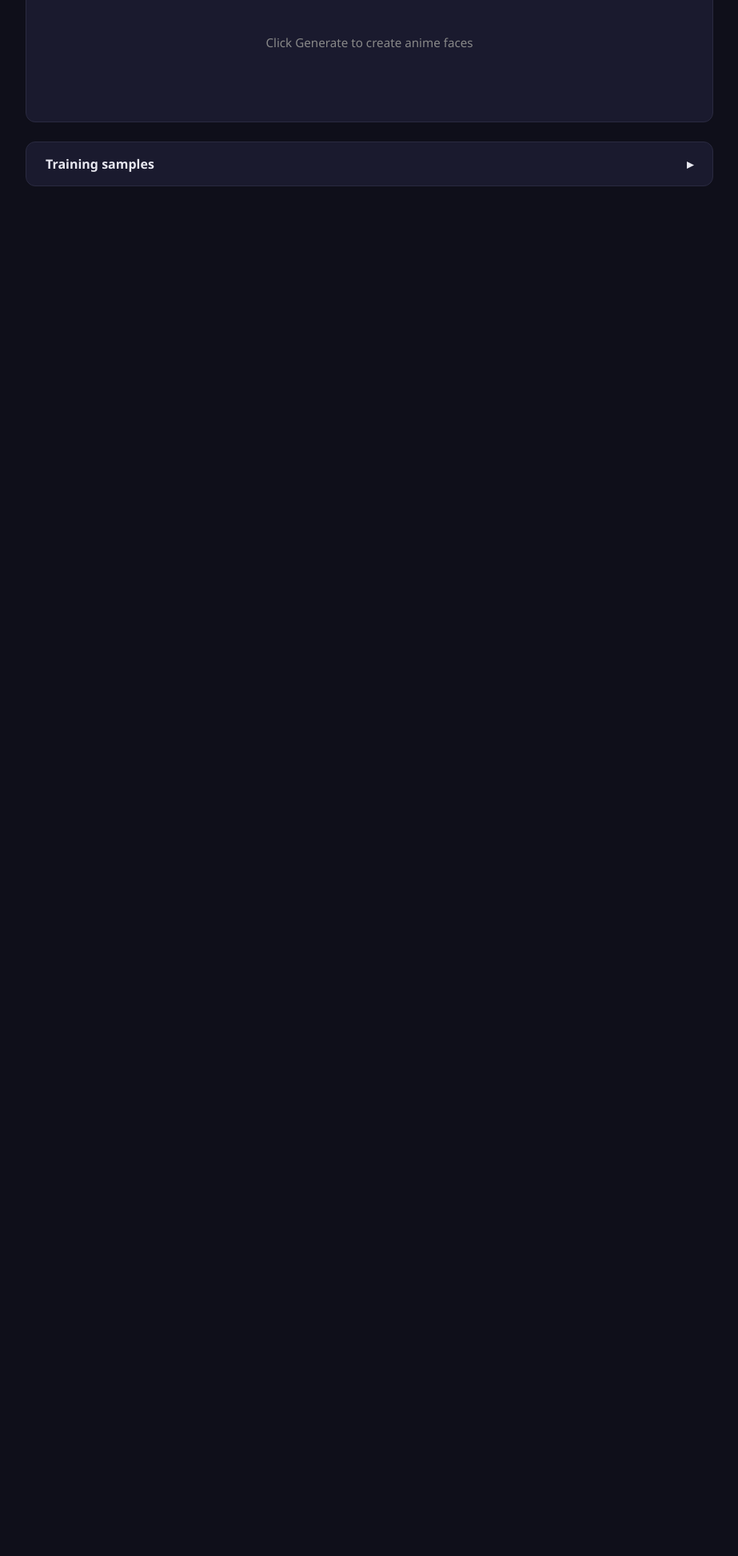
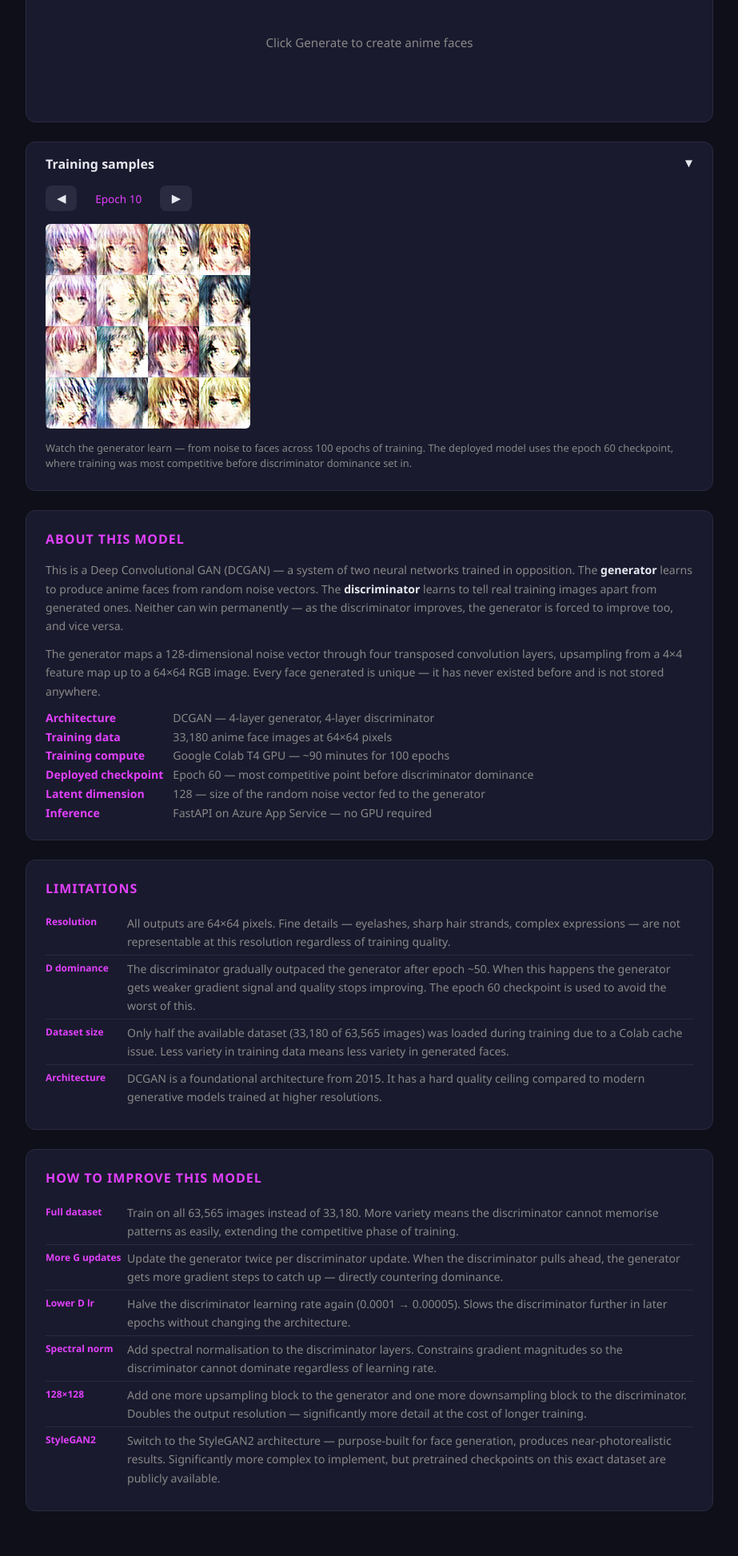
Before and after one commit to xavier-oc-programming/anime-face-gan, a FastAPI app: page / in a window 1280 px wide. Shown: the part 391-2337 px from the top of the page at 80% size, without its empty margins (178-1101 px from the left). Before the commit the page ends 624 px from the top, so only its background shows below. Run offline with FastAPI, Linux system fonts and the light colour scheme.

Commit message:
Add model info, limitations, and improvements sections to web demo

```diff
--- a/templates/index.html
+++ b/templates/index.html
@@ -181,6 +181,61 @@
     }
     #no-samples { color: var(--text-muted); font-size: .9rem; }
 
+    /* Info sections */
+    .info-section {
+      background: var(--surface);
+      border: 1px solid var(--border);
+      border-radius: var(--radius);
+      padding: 1.5rem;
+      margin-bottom: 1.5rem;
+    }
+    .info-section h2 {
+      font-size: 1rem;
+      font-weight: 700;
+      color: var(--accent);
+      margin-bottom: 1rem;
+      text-transform: uppercase;
+      letter-spacing: .06em;
+    }
+    .info-section p {
+      font-size: .88rem;
+      color: var(--text-muted);
+      line-height: 1.65;
+      margin-bottom: .75rem;
+    }
+    .info-section p:last-child { margin-bottom: 0; }
+    .info-section ul {
+      list-style: none;
+      padding: 0;
+      margin: 0;
+    }
+    .info-section ul li {
+      font-size: .88rem;
+      color: var(--text-muted);
+      line-height: 1.65;
+      padding: .3rem 0;
+      border-bottom: 1px solid var(--border);
+      display: flex;
+      gap: .75rem;
+    }
+    .info-section ul li:last-child { border-bottom: none; }
+    .info-section ul li .tag {
+      font-size: .75rem;
+      font-weight: 600;
+      color: var(--accent);
+      white-space: nowrap;
+      min-width: 90px;
+      padding-top: .05rem;
+    }
+    .kv-grid {
+      display: grid;
+      grid-template-columns: max-content 1fr;
+      gap: .3rem .75rem;
+      font-size: .88rem;
+    }
+    .kv-grid .k { color: var(--accent); font-weight: 600; }
+    .kv-grid .v { color: var(--text-muted); }
+
     @media (max-width: 480px) {
       .slider-row { flex-wrap: wrap; }
       .btn-row { flex-direction: column; }
@@ -217,7 +272,7 @@
   <div id="seed-display" style="text-align:center;"></div>
 
   <!-- Training progress -->
-  <details>
+  <details open>
     <summary>Training samples</summary>
     <div class="section-body">
       <div id="no-samples" style="display:none;">No training samples found.</div>
@@ -232,6 +287,45 @@
       </div>
     </div>
   </details>
+
+  <!-- About the model -->
+  <div class="info-section">
+    <h2>About this model</h2>
+    <p>This is a Deep Convolutional GAN (DCGAN) — a system of two neural networks trained in opposition. The <strong style="color:var(--text)">generator</strong> learns to produce anime faces from random noise vectors. The <strong style="color:var(--text)">discriminator</strong> learns to tell real training images apart from generated ones. Neither can win permanently — as the discriminator improves, the generator is forced to improve too, and vice versa.</p>
+    <p>The generator maps a 128-dimensional noise vector through four transposed convolution layers, upsampling from a 4×4 feature map up to a 64×64 RGB image. Every face generated is unique — it has never existed before and is not stored anywhere.</p>
+    <div class="kv-grid" style="margin-top:.75rem;">
+      <span class="k">Architecture</span><span class="v">DCGAN — 4-layer generator, 4-layer discriminator</span>
+      <span class="k">Training data</span><span class="v">33,180 anime face images at 64×64 pixels</span>
+      <span class="k">Training compute</span><span class="v">Google Colab T4 GPU — ~90 minutes for 100 epochs</span>
+      <span class="k">Deployed checkpoint</span><span class="v">Epoch 60 — most competitive point before discriminator dominance</span>
+      <span class="k">Latent dimension</span><span class="v">128 — size of the random noise vector fed to the generator</span>
+      <span class="k">Inference</span><span class="v">FastAPI on Azure App Service — no GPU required</span>
+    </div>
+  </div>
+
+  <!-- Limitations -->
+  <div class="info-section">
+    <h2>Limitations</h2>
+    <ul>
+      <li><span class="tag">Resolution</span>All outputs are 64×64 pixels. Fine details — eyelashes, sharp hair strands, complex expressions — are not representable at this resolution regardless of training quality.</li>
+      <li><span class="tag">D dominance</span>The discriminator gradually outpaced the generator after epoch ~50. When this happens the generator gets weaker gradient signal and quality stops improving. The epoch 60 checkpoint is used to avoid the worst of this.</li>
+      <li><span class="tag">Dataset size</span>Only half the available dataset (33,180 of 63,565 images) was loaded during training due to a Colab cache issue. Less variety in training data means less variety in generated faces.</li>
+      <li><span class="tag">Architecture</span>DCGAN is a foundational architecture from 2015. It has a hard quality ceiling compared to modern generative models trained at higher resolutions.</li>
+    </ul>
+  </div>
+
+  <!-- How to improve -->
+  <div class="info-section">
+    <h2>How to improve this model</h2>
+    <ul>
+      <li><span class="tag">Full dataset</span>Train on all 63,565 images instead of 33,180. More variety means the discriminator cannot memorise patterns as easily, extending the competitive phase of training.</li>
+      <li><span class="tag">More G updates</span>Update the generator twice per discriminator update. When the discriminator pulls ahead, the generator gets more gradient steps to catch up — directly countering dominance.</li>
+      <li><span class="tag">Lower D lr</span>Halve the discriminator learning rate again (0.0001 → 0.00005). Slows the discriminator further in later epochs without changing the architecture.</li>
+      <li><span class="tag">Spectral norm</span>Add spectral normalisation to the discriminator layers. Constrains gradient magnitudes so the discriminator cannot dominate regardless of learning rate.</li>
+      <li><span class="tag">128×128</span>Add one more upsampling block to the generator and one more downsampling block to the discriminator. Doubles the output resolution — significantly more detail at the cost of longer training.</li>
+      <li><span class="tag">StyleGAN2</span>Switch to the StyleGAN2 architecture — purpose-built for face generation, produces near-photorealistic results. Significantly more complex to implement, but pretrained checkpoints on this exact dataset are publicly available.</li>
+    </ul>
+  </div>
 
 </div>
 
```
